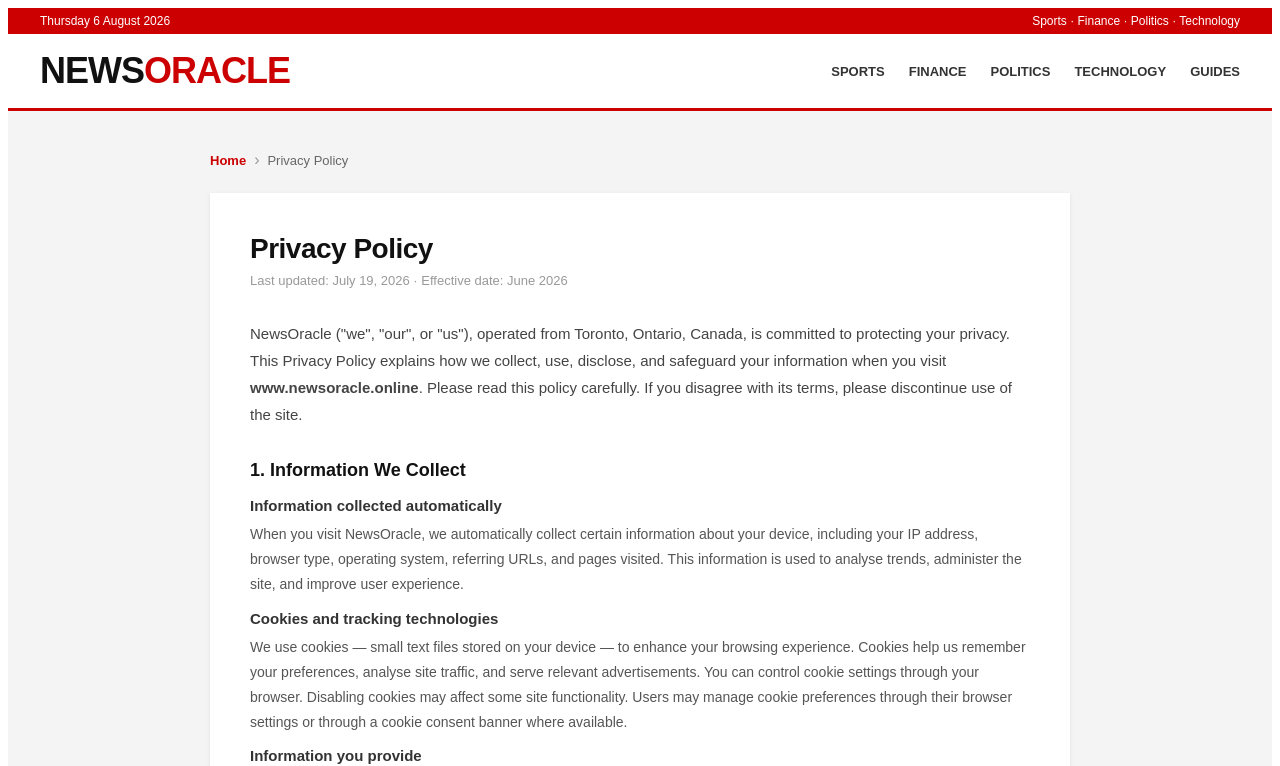
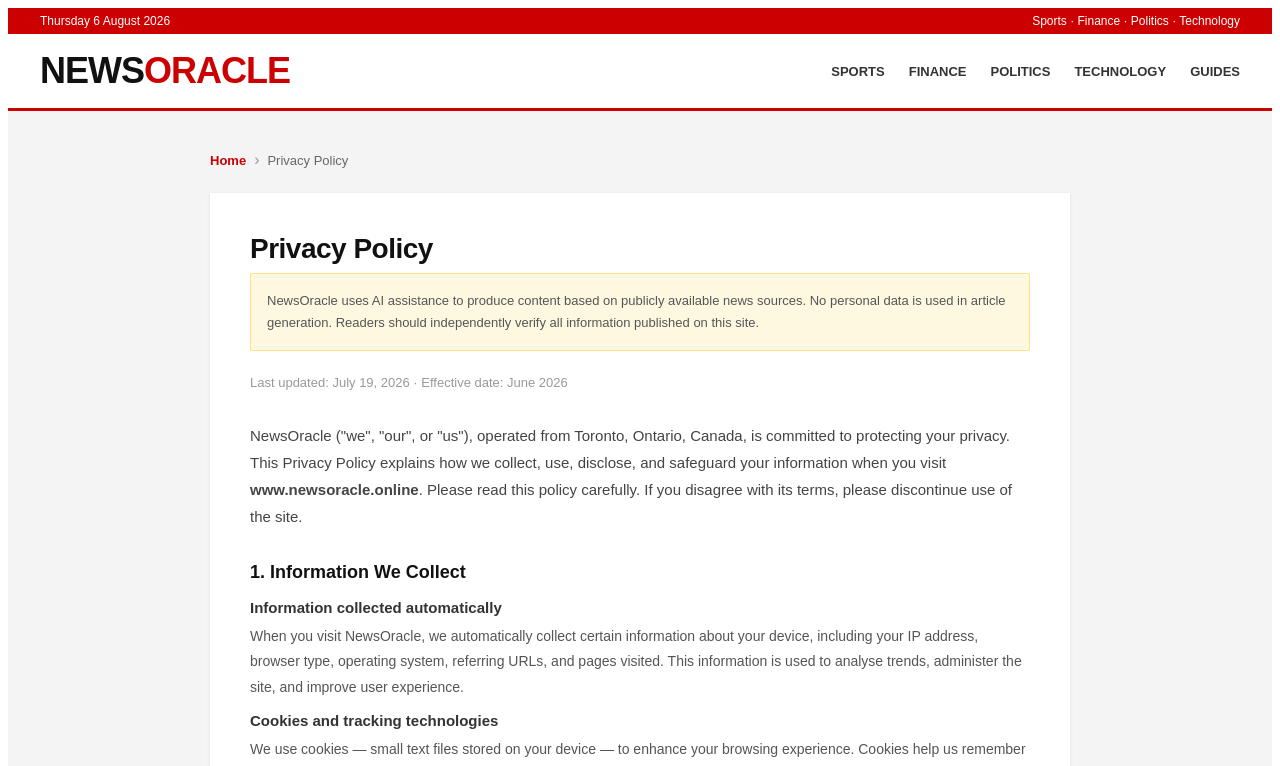
Before and after one commit to richmanempire001-cyber/newsoracle, a Next.js app: page /privacy-policy in a window 1280 px wide. Shown: the top 766 px of the page. Built offline with nearby package versions, Linux system fonts and the light colour scheme.

Commit message:
Update privacy-policy.js

```diff
--- a/pages/privacy-policy.js
+++ b/pages/privacy-policy.js
@@ -48,6 +48,9 @@ export default function PrivacyPolicy() {
           <div style={{ background: '#fff', padding: '40px', boxShadow: '0 1px 4px rgba(0,0,0,0.08)' }}>
 
             <h1 style={{ fontSize: '28px', fontWeight: '900', color: '#111', margin: '0 0 8px', letterSpacing: '-0.5px' }}>Privacy Policy</h1>
+            <div style={{ background: '#fff8e1', border: '1px solid #ffe082', padding: '16px', marginBottom: '24px', borderRadius: '2px' }}>
+              <p style={{ margin: 0, fontSize: '13px', color: '#555', lineHeight: '1.7' }}>NewsOracle uses AI assistance to produce content based on publicly available news sources. No personal data is used in article generation. Readers should independently verify all information published on this site.</p>
+            </div>
             <p style={{ fontSize: '13px', color: '#999', margin: '0 0 32px' }}>Last updated: July 19, 2026 · Effective date: June 2026</p>
 
             <p style={{ fontSize: '15px', lineHeight: '1.8', color: '#444', margin: '0 0 32px' }}>
@@ -210,7 +213,7 @@ export default function PrivacyPolicy() {
               NEWS<span style={{ color: '#cc0000' }}>ORACLE</span>
             </h2>
             <p style={{ margin: 0, fontSize: '12px', textAlign: 'center' }}>
-              &copy; 2026 NewsOracle. All Rights Reserved. All content is for informational purposes only.
+              &copy; 2026 NewsOracle. All Rights Reserved. Content is produced with AI assistance based on publicly available sources. Readers should independently verify all information. NewsOracle does not intend to defame any individual or organisation. Content is for informational purposes only and does not constitute legal, financial, or professional advice.
             </p>
           </div>
         </footer>
```
